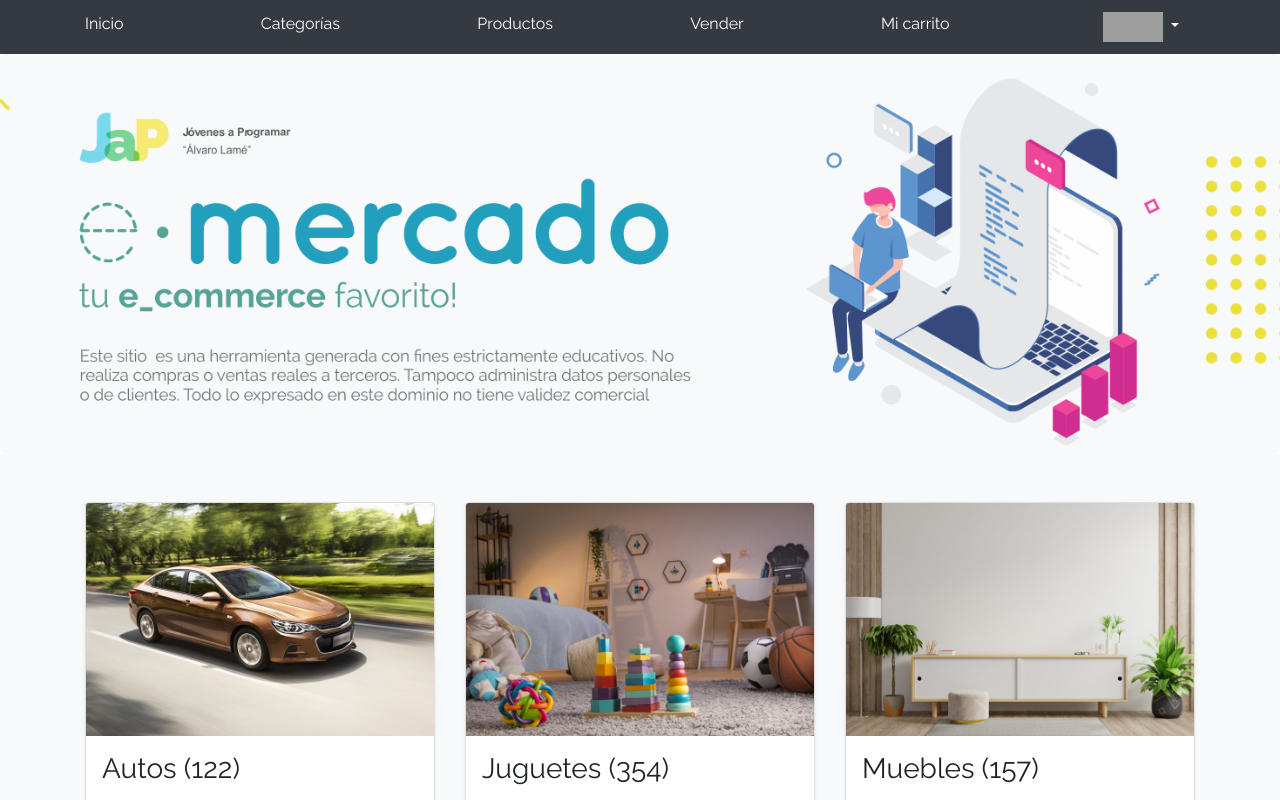
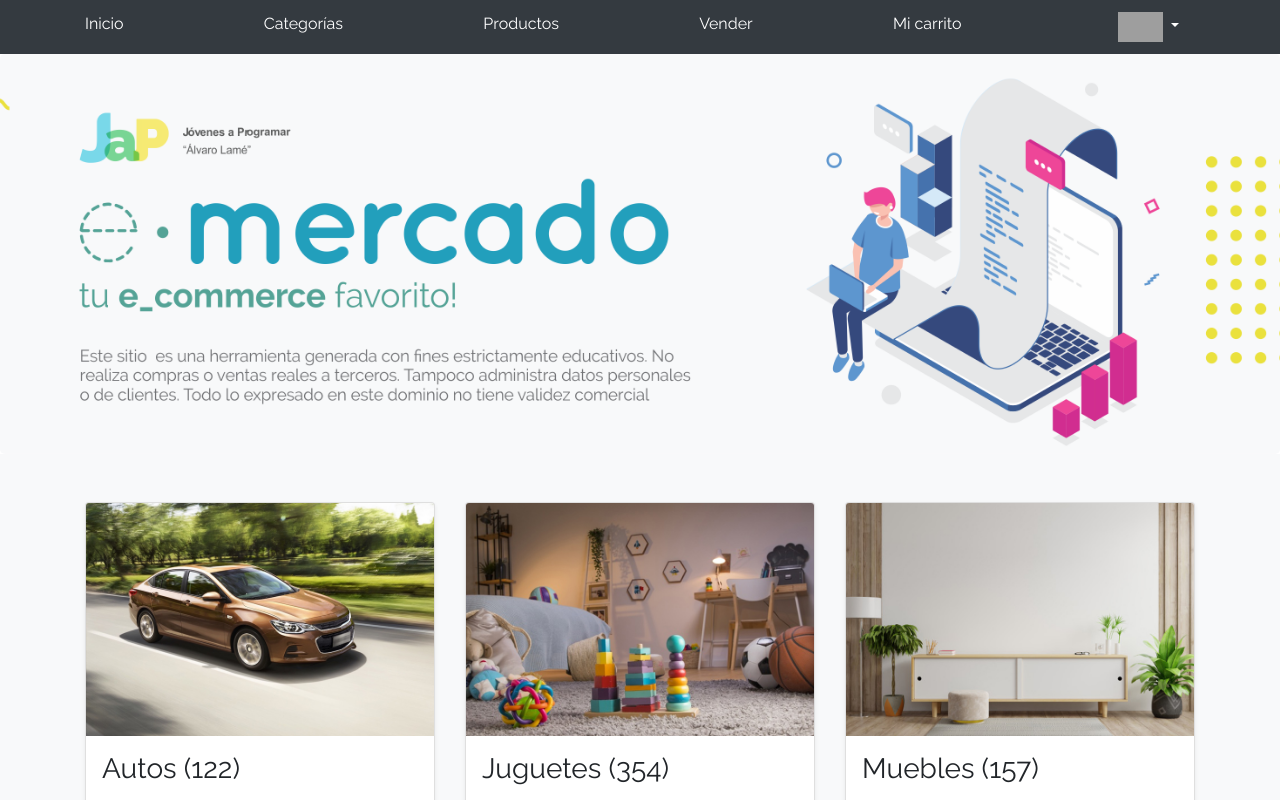
Before and after one commit to germanrk/e-commerce, a plain HTML site: page inicio.html in a window 1280 px wide. Shown: the top 800 px of the page. Drawn offline with Linux system fonts and the light colour scheme; grey boxes are pictures that could not be loaded.

```diff
--- a/css/styles.css
+++ b/css/styles.css
@@ -144,6 +144,6 @@ a.custom-card:hover {
   margin-left: 10px;
 }
 .imgPerfil{
- width: 60px;
+ width: 45px;
  height: 30px;
 }
```
